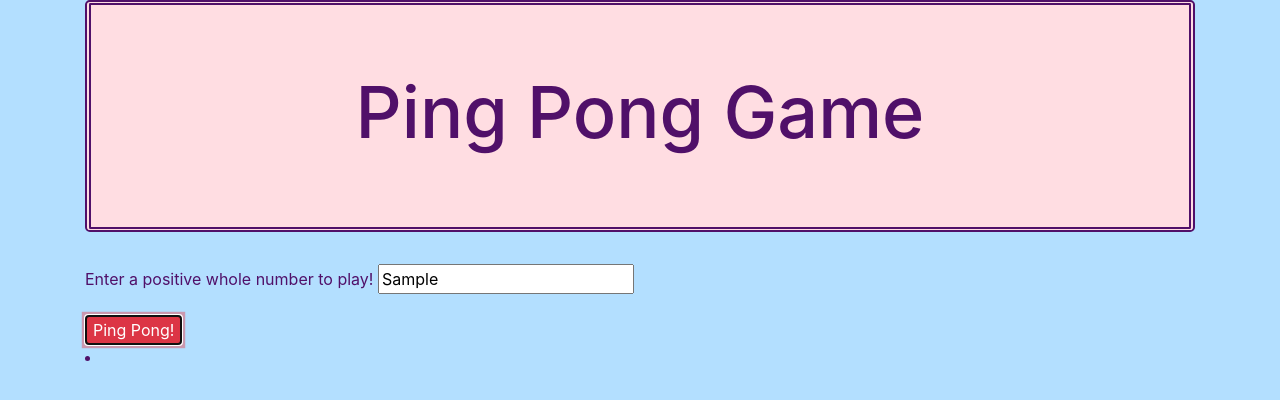
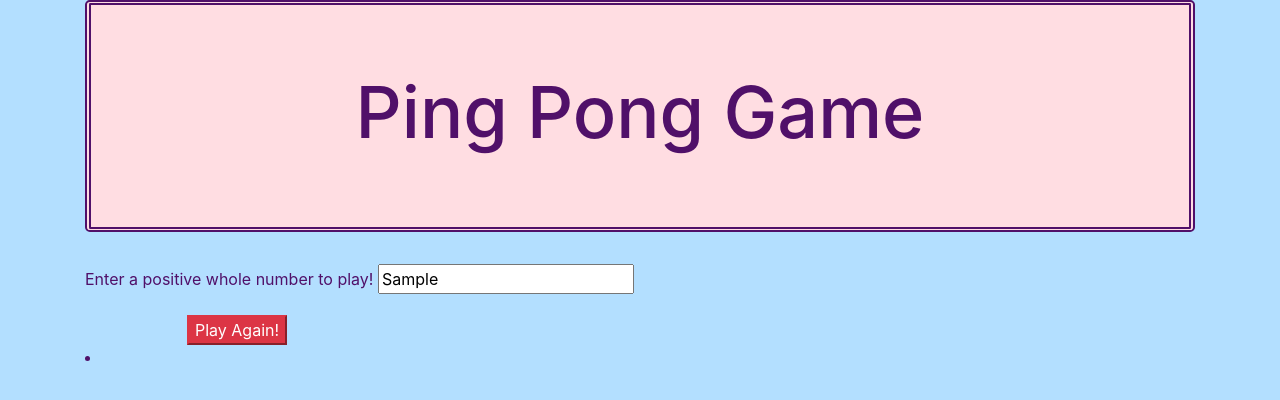
Before and after one commit to gronskan/project3, a plain HTML site: page index.html in a window 1280 px wide. Both pictures are taken after typing "Sample" into the empty fields and a click on the button "Ping Pong!". Drawn offline with nearby package versions, Linux system fonts and the light colour scheme.

Commit message:
made submit button disappear when clicked and a reset button appears

```diff
--- a/css/styles.css
+++ b/css/styles.css
@@ -16,3 +16,7 @@ h1 {
   border-width: thick 6px;
 
 }
+
+#reset-btn {
+  display: none;
+}
--- a/index.html
+++ b/index.html
@@ -22,7 +22,8 @@
           <input id="number" type="text">
         </div>
 
-        <button type="submit" class="btn-danger">Ping Pong!</button>
+        <button type="submit" class="btn-danger" value="submit" onClick = "this.style.visibility= 'hidden';">Ping Pong!</button>
+        <button id="reset-btn" type="button" value="Reset" onClick="location.href=location.href" class="btn-danger">Play Again!</button>
       </form>
 
       <div id="list">
--- a/js/scripts.js
+++ b/js/scripts.js
@@ -1,6 +1,8 @@
 $(document).ready(function() {
   $("#pingpong").submit(function(event) {
     event.preventDefault();
+
+    $("#reset-btn").show();
 
     var inputNumber = parseInt($("input#number").val());
     var array = [];
@@ -23,5 +25,7 @@ $(document).ready(function() {
     $("#list").append("<li>" + (array2.join("</li> <li>")) + "</li>");
     (array2.join("</li> <li>").val(""));
 
+
+
   });
 });
```
